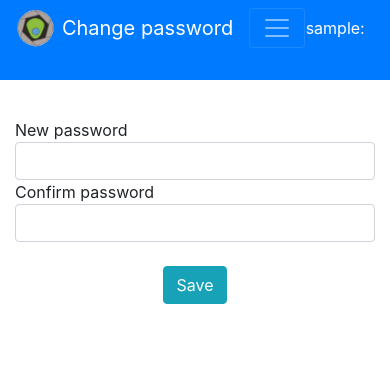
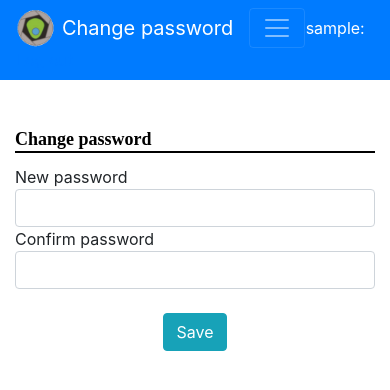
Before and after one commit to CRBS/CIL_Metadata_Forms, a CodeIgniter app: page /database/user/change_password in a window 390 px wide. Shown: the top 390 px of the page. Run offline with CodeIgniter, Linux system fonts and the light colour scheme; the visitor is signed in with stand-in values (Sample User, id 1); data that the repository does not hold is empty; some libraries are stand-ins or nearby versions.

Commit message:
Working on the password change

```diff
--- a/application/controllers/Home.php
+++ b/application/controllers/Home.php
@@ -79,6 +79,9 @@ class Home extends CI_Controller
                 return;
             }
 
+
+
+
         }
     }
 
--- a/application/views/home/home_display.php
+++ b/application/views/home/home_display.php
@@ -50,7 +50,7 @@
                     <a href="/cdeep3m_models/new_model" class="btn btn-primary">Upload CDeep3M Model</a>
                 </div>
             </div>
-            <div class="row">
+            <!-- <div class="row">
                 <div class="col-md-12">
                     <br/><br/>
                 </div>
@@ -60,7 +60,7 @@
                 <div class="col-md-12">
                     <a href="/home/retract_image" class="btn btn-primary">Retract image</a>
                 </div>
-            </div>
+            </div> -->
         </div>
         <div class="col-md-4">
             <div class="row">
--- a/application/views/user/change_password_display.php
+++ b/application/views/user/change_password_display.php
@@ -1,7 +1,10 @@
-<form action="/user/update_password" method="post" onsubmit="check_password()">
+<form action="/user/update_password" method="post" onsubmit="return check_password()">
 <div class="container">
     <br/><br/>
     <div class="row">
+        <div class="col-md-12">
+            <span class="cil_title2">Change password</span>
+        </div>
         <div class="col-md-2">New password</div>
         <div class="col-md-4">
             <input type="password" id="new_password" name="new_password" class="form-control">
@@ -33,7 +36,7 @@
         var confirm_password = document.getElementById('confirm_password').value;
         if(new_password != confirm_password)
         {
-            alert("Both passwords are different.")
+            alert("The confirmed password is different.")
             return false;
         }
 
```
